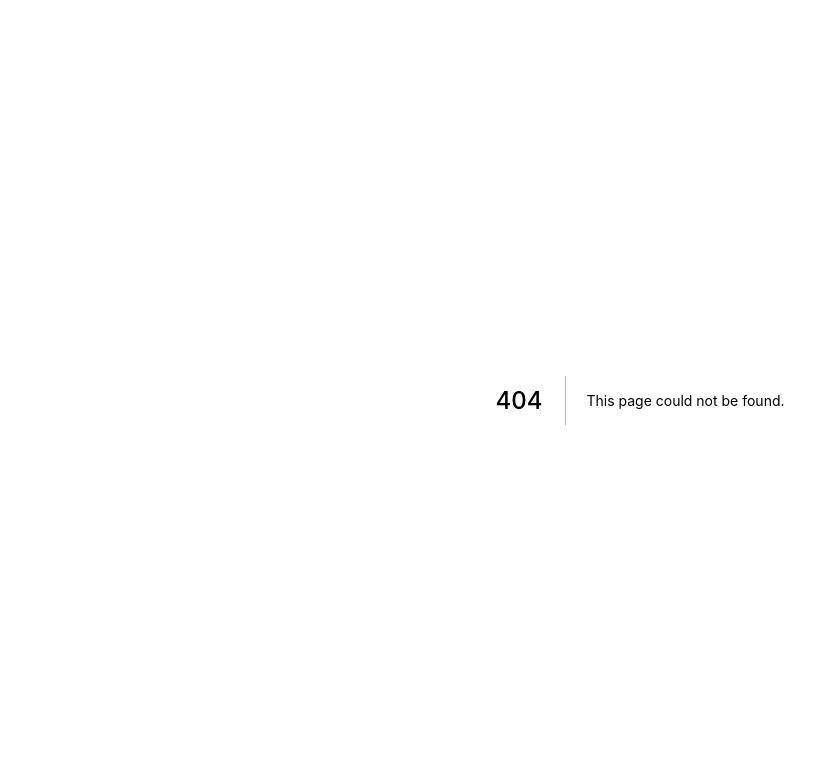
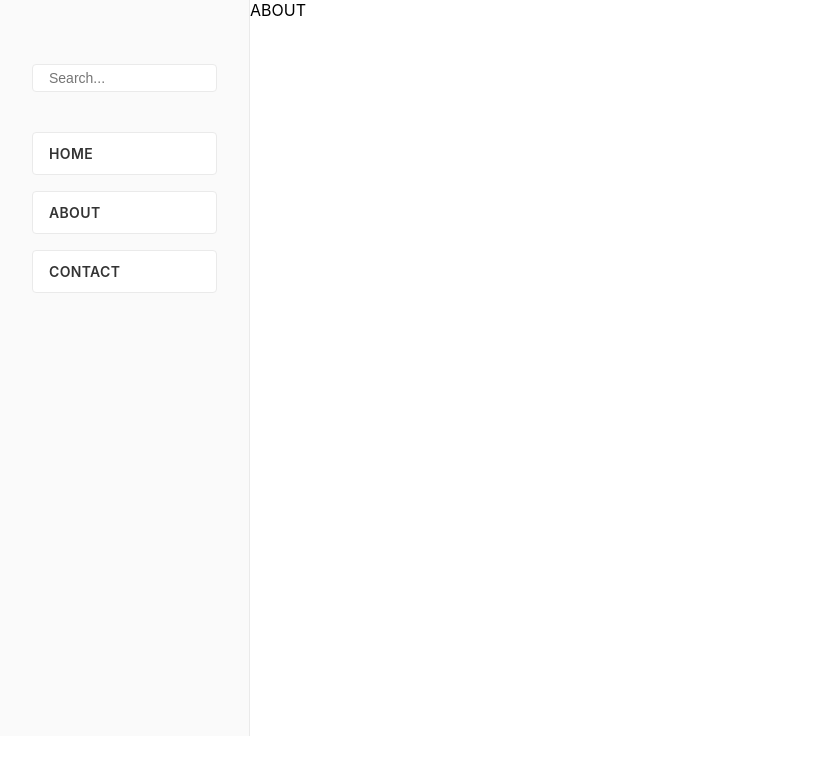
Before and after one commit to idajimenez/nextjs-template, a Next.js app: page /about in a window 1280 px wide. Before the commit this address had no page. Shown: the top 774 px of the page, without its empty margins (0-815 px from the left). Built offline with nearby package versions, Linux system fonts and the light colour scheme.

Commit message:
feat: add layout components

```diff
--- /dev/null
+++ b/components/layouts/primary/PrimaryLayout.module.scss
@@ -0,0 +1,9 @@
+.main {
+    display: flex;
+    height: calc(100vh - 64px);
+    background-color: white;
+
+    > section {
+        padding: 32px;
+    }
+}
--- /dev/null
+++ b/components/layouts/primary/PrimaryLayout.tsx
@@ -0,0 +1,19 @@
+import Head from 'next/head';
+import styles from './PrimaryLayout.module.scss';
+
+export interface IPrimaryLayout {
+    children?: React.ReactNode
+}
+
+const PrimaryLayout: React.FC<IPrimaryLayout> = ({ children }) => {
+    return (
+        <>
+            <Head>
+                <title>Primary Layout Example</title>
+            </Head>
+            <main className={styles.main}>{children}</main>
+        </>
+    );
+};
+
+export default PrimaryLayout;
--- /dev/null
+++ b/components/layouts/sidebar/SidebarLayout.module.scss
@@ -0,0 +1,39 @@
+.nav {
+    height: 100%;
+    display: flex;
+    flex-direction: column;
+    width: 250px;
+    background-color: #fafafa;
+    padding: 32px;
+    border-right: 1px solid #eaeaea;
+
+    > a {
+        margin: 8px 0;
+        text-decoration: none;
+        background: white;
+        border-radius: 4px;
+        font-size: 14px;
+        padding: 12px 16px;
+        text-transform: uppercase;
+        font-weight: 600;
+        letter-spacing: 0.025em;
+        color: #333;
+        border: 1px solid #eaeaea;
+        transition: all 0.125s ease;
+    }
+
+    > a:hover {
+        background-color: #eaeaea;
+    }
+
+    .input {
+        margin: 32px 0;
+        text-decoration: none;
+        background: white;
+        border-radius: 4px;
+        border: 1px solid #eaeaea;
+        font-size: 14px;
+        padding: 8px 16px;
+        height: 28px;
+    }
+}
--- /dev/null
+++ b/components/layouts/sidebar/SidebarLayout.tsx
@@ -0,0 +1,23 @@
+import Link from 'next/link';
+import styles from './SidebarLayout.module.scss';
+
+export interface ISidebarLayout {}
+
+const SidebarLayout: React.FC<ISidebarLayout> = () => {
+    return (
+        <nav className={styles.nav}>
+            <input className={styles.input} placeholder='Search...' />
+            <Link href='/'>
+                <a>Home</a>
+            </Link>
+            <Link href='/about'>
+                <a>About</a>
+            </Link>
+            <Link href='/contact'>
+                <a>Contact</a>
+            </Link>
+        </nav>
+    );
+};
+
+export default SidebarLayout;
--- a/pages/_app.tsx
+++ b/pages/_app.tsx
@@ -1,9 +1,15 @@
 import type { AppProps } from 'next/app';
 import '../styles/globals.scss';
+import { NextPageWithLayout } from './page';
 
-function MyApp({ Component, pageProps }: AppProps) {
+interface AppPropsWithLayout extends AppProps {
+    Component: NextPageWithLayout
+}
 
-    return <Component {...pageProps} />;
+function MyApp({ Component, pageProps }: AppPropsWithLayout) {
+    const getLayout = Component.getLayout || ((page) => page);
+
+    return getLayout(<Component {...pageProps} />);
 }
 
 export default MyApp;
--- /dev/null
+++ b/pages/about.tsx
@@ -0,0 +1,22 @@
+import PrimaryLayout from '../components/layouts/primary/PrimaryLayout';
+import SidebarLayout from '../components/layouts/sidebar/SidebarLayout';
+import { NextPageWithLayout } from './page';
+
+const About: NextPageWithLayout = () => {
+    return (
+        <div>
+            ABOUT
+        </div>
+    );
+};
+
+export default About;
+
+About.getLayout = (page) => {
+    return (
+        <PrimaryLayout>
+            <SidebarLayout />
+            {page}
+        </PrimaryLayout>
+    );
+};
```
Also changed, not shown: components/layouts/primary/PrimaryLayout.mocks.ts (added, +9 -0 lines), pages/index.tsx (+21 -63 lines), pages/page.d.ts (added, +8 -0 lines), 1 other file (tests, documents, lock files or other folders).
